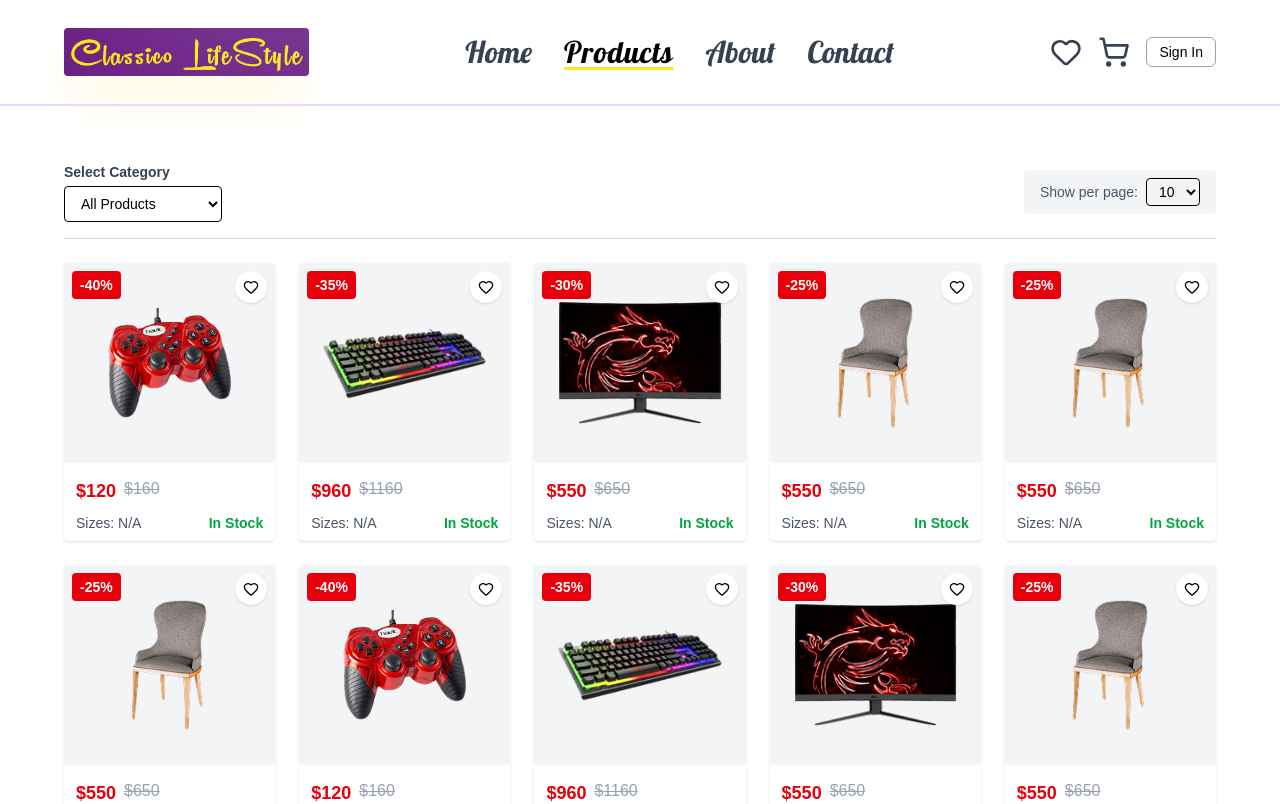
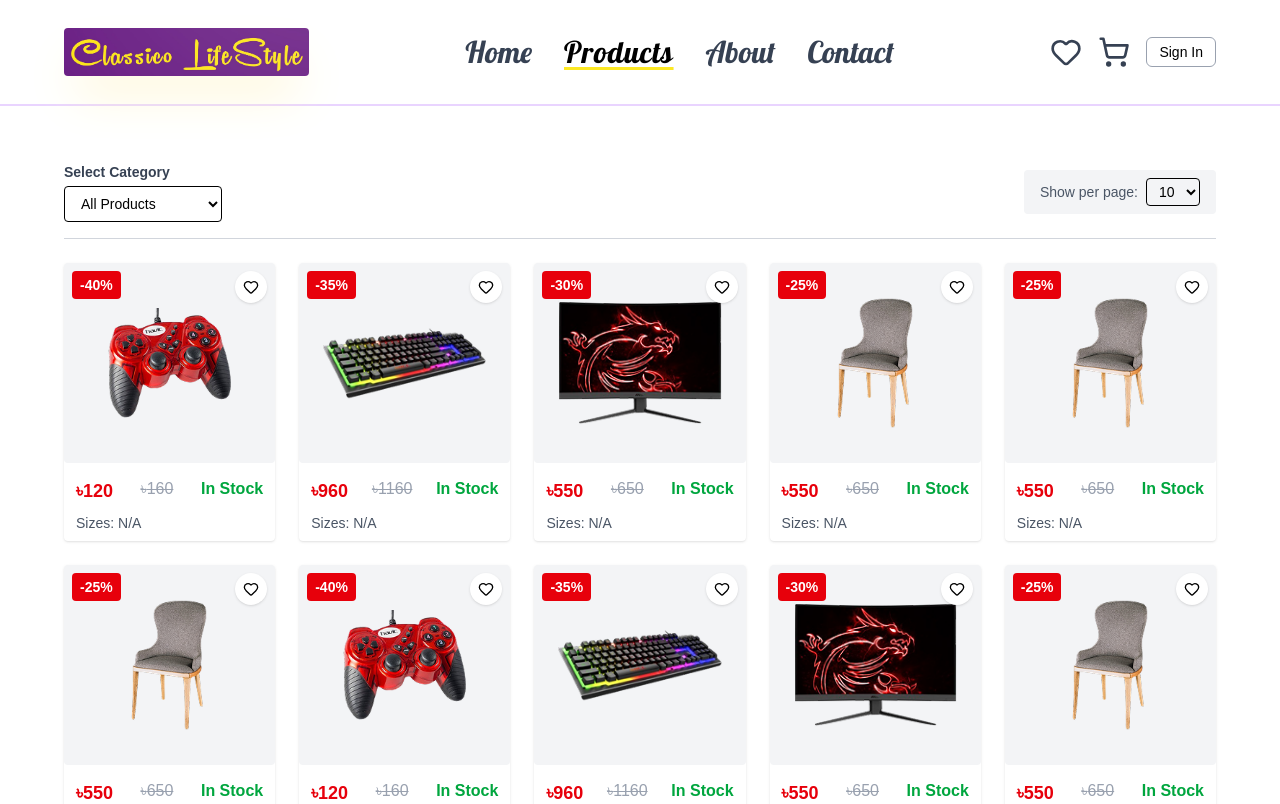
Before and after one commit to Nazmul-Karim-Tanvir/classicoLifestyle, a React (Vite) app in the folder classicoFrontend/: page /product in a window 1280 px wide. Shown: the top 804 px of the page. Built offline with nearby package versions, Linux system fonts and the light colour scheme.

Commit message:
added taka

```diff
--- a/classicoFrontend/src/components/ProductCard.jsx
+++ b/classicoFrontend/src/components/ProductCard.jsx
@@ -69,9 +69,8 @@ const ProductCard = ({
         <div className="absolute top-2 right-2 flex flex-col gap-2 z-10 items-end">
           <div
             onClick={handleToggleWishList}
-            className={`rounded-full p-2 cursor-pointer transition-colors z-20 ${
-              isInWishList ? 'bg-red-500 text-white' : 'bg-white'
-            } shadow-sm`}
+            className={`rounded-full p-2 cursor-pointer transition-colors z-20 ${isInWishList ? 'bg-red-500 text-white' : 'bg-white'
+              } shadow-sm`}
             title={isInWishList ? 'Remove from wishlist' : 'Add to wishlist'}
             role="button"
             tabIndex={0}
@@ -138,18 +137,18 @@ const ProductCard = ({
       <div className="py-2 px-2 sm:px-3">
         <h3 className="text-base sm:text-lg font-medium line-clamp-1 leading-snug">{name}</h3>
 
-        <div className="flex items-start pt-1.5 gap-2">
-          <span className="text-red-600 font-semibold text-base sm:text-lg">${newPrice}</span>
+        <div className="flex items-start pt-1.5 gap-2 justify-between">
+          <span className="text-red-600 font-semibold text-base sm:text-lg">৳{newPrice}</span>
           {oldPrice && (
-            <span className="text-gray-400 font-medium line-through text-sm sm:text-base">${oldPrice}</span>
+            <span className="text-gray-400 font-medium line-through text-sm sm:text-base">৳{oldPrice}</span>
           )}
+          <span className={inStock ? 'text-green-600 font-semibold' : 'text-red-500 font-semibold'}>
+            {inStock ? 'In Stock' : 'Out of Stock'}
+          </span>
         </div>
 
         <div className="flex flex-wrap justify-between pt-2 text-xs sm:text-sm text-gray-600">
           <span>Sizes: {sizes.length > 0 ? sizes.join(', ') : 'N/A'}</span>
-          <span className={inStock ? 'text-green-600 font-semibold' : 'text-red-500 font-semibold'}>
-            {inStock ? 'In Stock' : 'Out of Stock'}
-          </span>
         </div>
       </div>
     </div>
```
